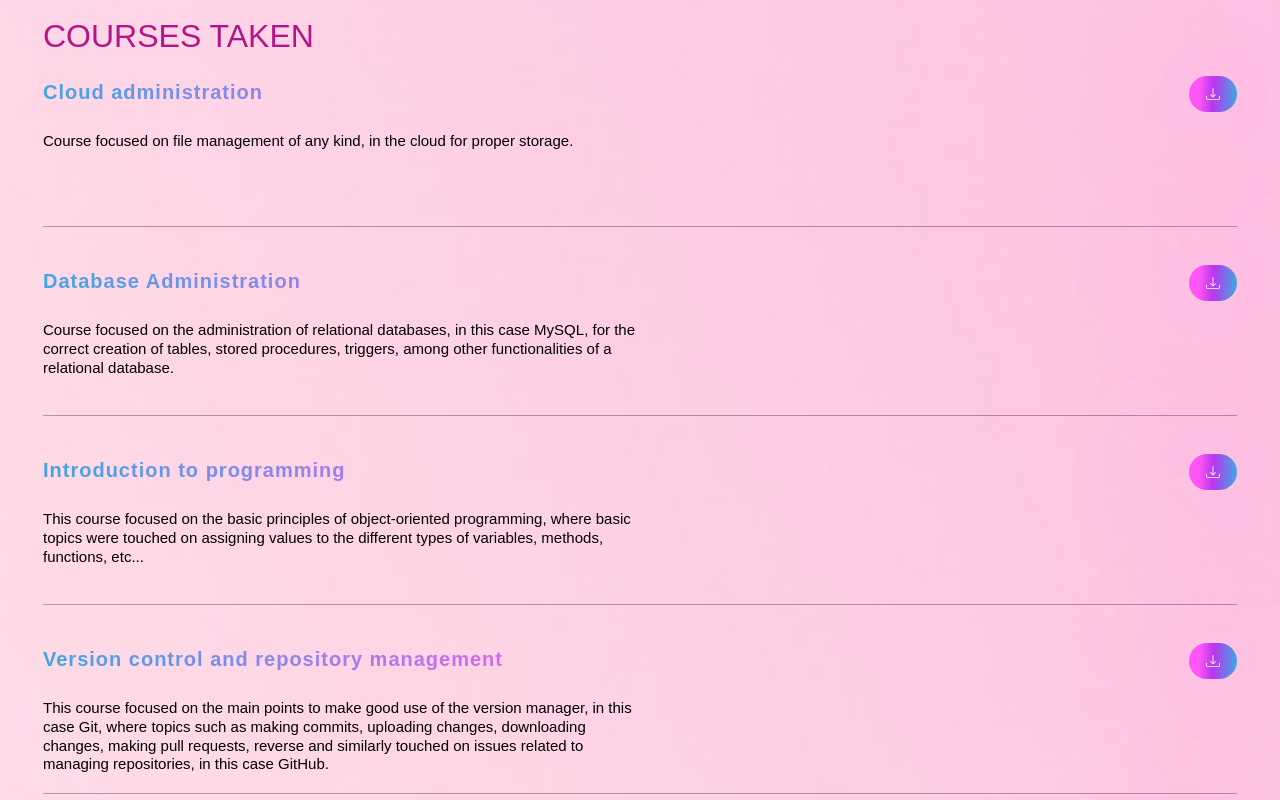
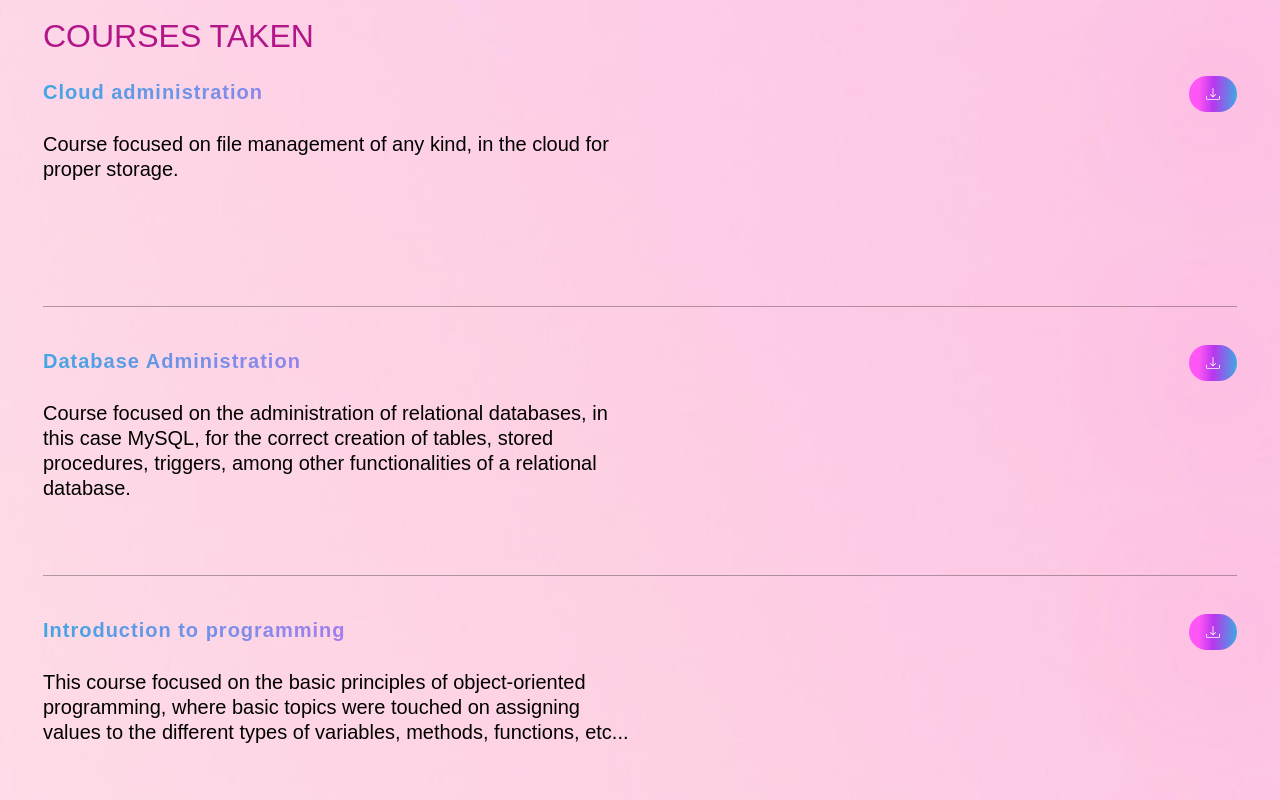
Before and after one commit to mf-mlz/mf-mlz, a React (Create React App) app: page / in a window 1280 px wide. Shown: the part 1880-2680 px from the top of the page. Built offline with nearby package versions, Linux system fonts and the light colour scheme; the HTML template or start-up script is replaced by a standard one.

Commit message:
fix(Courses): Se cambia la animación del componente

```diff
--- a/src/components/Courses.js
+++ b/src/components/Courses.js
@@ -10,15 +10,17 @@ const Courses = ({ theme }) => {
   return (
     <section id='courses' className='section min-h-[85vh] lg:min-h-[78vh]'>
       <div className='container mx-auto'>
-      <h2 className='h2 text-accent font-poppins mt-1'>Courses Taken</h2>
+        <motion.div
+         variants={fadeIn('down', 0.5)}
+         initial ="hidden"
+         whileInView={"show"}
+         viewport={{once:false, amount:0.3}}>
+          <h2 className='h2 text-accent font-poppins mt-1'>Courses Taken</h2>
+        </motion.div>
+
         <div className='flex flex-col lg:flex-row'>
           <div className='flex-1'>
-            <motion.div
-             variants={fadeIn('left', 0.5)}
-             initial ="hidden"
-             whileInView={"show"}
-             viewport={{once:false, amount:0.3}}
-            >
+            <div>
               {Course.map((Course, index)=>{
 
                 const {title, description, file, nameFile } = Course;
@@ -35,9 +37,9 @@ const Courses = ({ theme }) => {
 
                 return(
                   <div className='border-b border-black/30 dark:border-white/30  h-full mb-[38px] flex' key={ index }>
-                    <div className='max-w-[600px] h-[200px] lg:h-[150px]'>
+                    <div className='max-w-[600px] h-[200px] lg:h-[230px]'>
                       <h4 className='font-poppins text-[20px] tracking-wider font-semibold mb-6 text-gradient'>{ title }</h4>
-                      <p className='font-poppins leading-tight text-black dark:text-white text-[10px] lg:text-[15px]'>{ description }</p>
+                      <p className='font-poppins leading-tight text-black dark:text-white text-[16px] lg:text-[20px]'>{ description }</p>
                     </div>
                     <div className='flex flex-col flex-1 items-end '>
                       <button className='btn btn-sm w-9 h-9 mb-[42px] flex justify-center items-center text-white' onClick={handleDownload}>
@@ -48,7 +50,7 @@ const Courses = ({ theme }) => {
                   </div>
                 )
               })}
-            </motion.div>
+            </div>
           </div>
         </div>
       </div>
```
